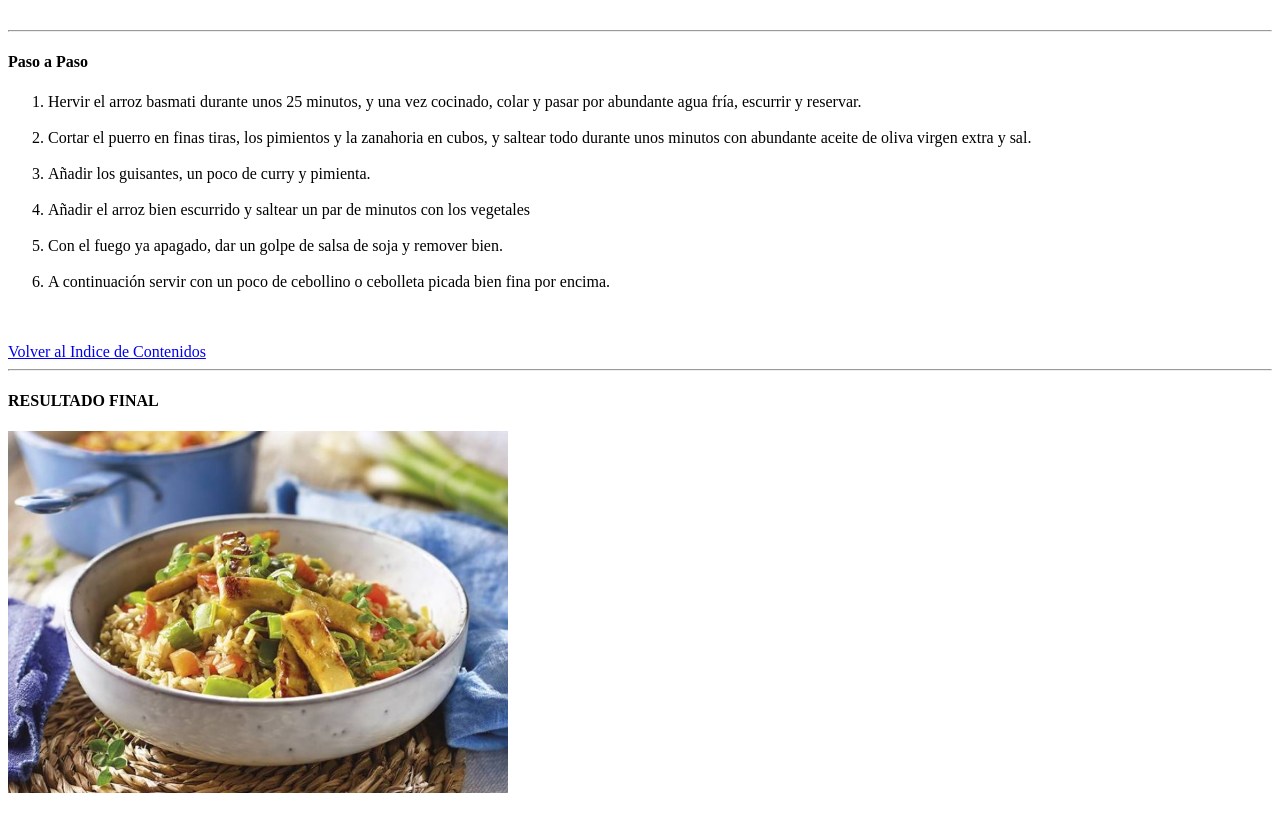
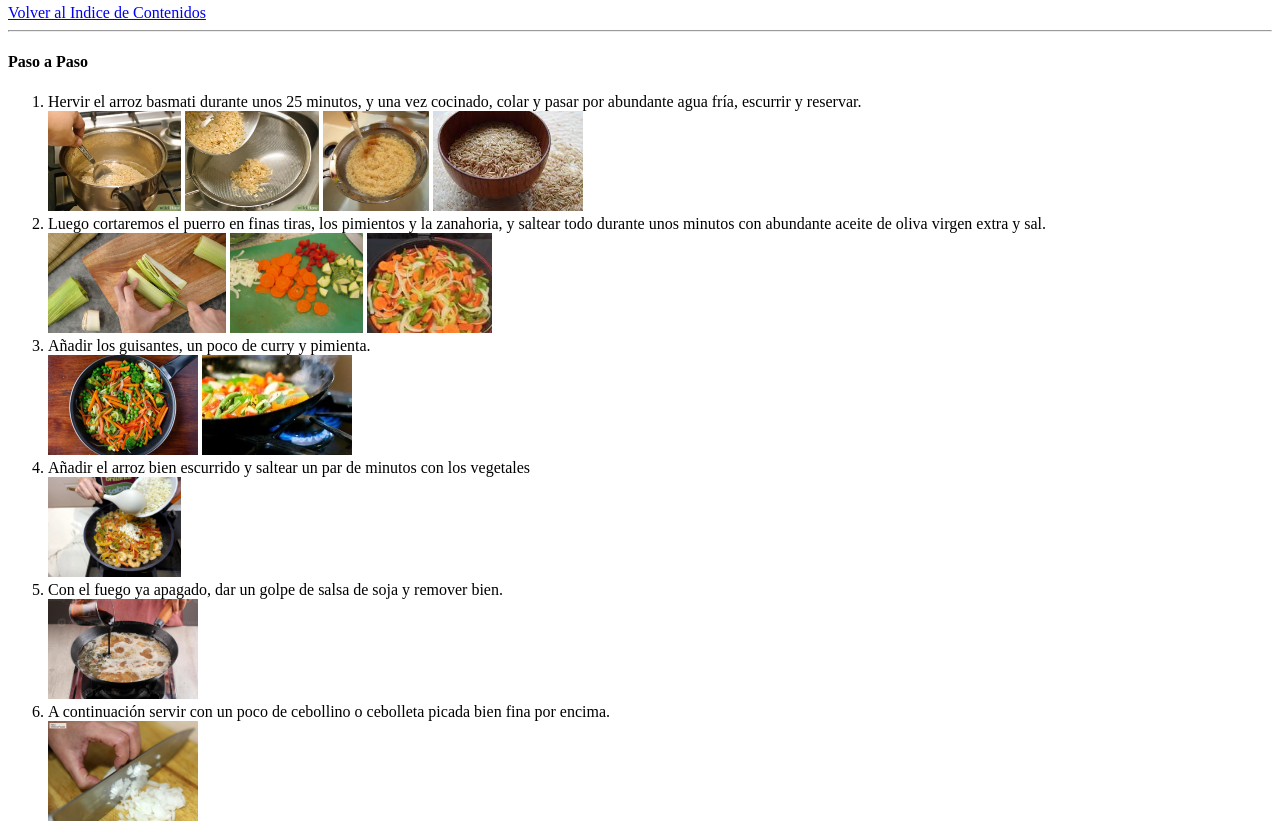
Before and after one commit to QuicoSanchez/UF1-A5-Mi-men-saludable_QuicoSanchez, a plain HTML site: page Segundo-Plato.HTML in a window 1280 px wide. Shown: the part 580-1405 px from the top of the page. Drawn offline with Linux system fonts and the light colour scheme.

Commit message:
Ultima actualizacion

```diff
--- a/Segundo-Plato.HTML
+++ b/Segundo-Plato.HTML
@@ -36,29 +36,38 @@
         <li>Agregamos <b>2 cucharadas pequeñas</b> de Tamari</li>
         <li>Ponemos <b>1 pizca</b> de Sal y Aceite de olvia virgen extra</li>
     </ul>
+    <a href="#indicedecontenidos">Volver al Indice de Contenidos</a>
     <br>
     <hr>
     <h4 id="pasoapaso">Paso a Paso</h4>
     <ol>
         <li>Hervir el arroz basmati durante unos 25 minutos, y una vez cocinado, colar y pasar por abundante agua fría, escurrir y reservar.</li>
-        <img src="" alt="">
-        <li>Cortar el puerro en finas tiras, los pimientos y la zanahoria en cubos, y saltear todo durante unos minutos con abundante aceite de oliva virgen extra y sal.</li>
-        <img src="" alt="">
+        <img src="./IMG-Pasos-Segundo-Plato/hervir-arroz.jpg" alt="hervir-arroz" height="100px">
+        <img src="./IMG-Pasos-Segundo-Plato/colar-arroz.jpg" alt="colar-arroz" height="100px">
+        <img src="./IMG-Pasos-Segundo-Plato/aguafria-arroz.jpg" alt="aguafria-arroz" height="100px">
+        <img src="./IMG-Pasos-Segundo-Plato/reservar-arroz.jpg" alt="reservar-arroz" height="100px">
+        <li>Luego cortaremos el puerro en finas tiras, los pimientos y la zanahoria, y saltear todo durante unos minutos con abundante aceite de oliva virgen extra y sal.</li>
+        <img src="./IMG-Pasos-Segundo-Plato/Cortar-puerro.jpg" alt="Cortar-puerro" height="100px">
+        <img src="./IMG-Pasos-Segundo-Plato/zanahoria y pimiento.jpg" alt="zanahoria-pimientos" height="100px">
+        <img src="./IMG-Pasos-Segundo-Plato/saltear.jpg" alt="saltear" height="100px">
         <li>Añadir los guisantes, un poco de curry y pimienta.</li>
-        <img src="" alt="">
+        <img src="./IMG-Pasos-Segundo-Plato/añadir-guisantes.jpg" alt="añadir-guisantes" height="100px">
+        <img src="./IMG-Pasos-Segundo-Plato/remover-salteado.jpg" alt="remover-salteado" height="100px">
         <li>Añadir el arroz bien escurrido y saltear un par de minutos con los vegetales</li>
-        <img src="" alt="">
+        <img src="./IMG-Pasos-Segundo-Plato/Tirar-arroz-sarten.jpg" alt="añadir-arroz" height="100px">
         <li>Con el fuego ya apagado, dar un golpe de salsa de soja y remover bien.</li>
-        <img src="" alt="">
+        <img src="./IMG-Pasos-Segundo-Plato/soja-arroz.jpg" alt="soja-arroz" height="100px">
         <li>A continuación servir con un poco de cebollino o cebolleta picada bien fina por encima.</li>
+        <img src="./IMG-Pasos-Segundo-Plato/cortar-cebollino.jpg" alt="cortar-cebollino" height="100px">
         <img src="" alt="">
 
     </ol>
+    <a href="#indicedecontenidos">Volver al Indice de Contenidos</a>
     <br>
-    <a href="#indicedecontenidos">Volver al Indice de Contenidos</a>
     <hr>
     <h4 id="resultadofinal">RESULTADO FINAL</h4>
     <img src="./IMG/Arroz-Segundo-Plato.jpg" alt="Arroz salteado y verduras variadas al curry" width="500px">
+    <a href="#indicedecontenidos">Volver al Indice de Contenidos</a>
 
 </body>
 </html>
```
Also changed, not shown: Postre.html (+3 -1 lines), Primer-Plato.html (+3 -1 lines), IMG-Pasos-Segundo-Plato/Cortar-puerro.jpg (added), IMG-Pasos-Segundo-Plato/Tirar-arroz-sarten.jpg (added), IMG-Pasos-Segundo-Plato/aguafria-arroz.jpg (added), IMG-Pasos-Segundo-Plato/añadir-guisantes.jpg (added), IMG-Pasos-Segundo-Plato/colar-arroz.jpg (added), IMG-Pasos-Segundo-Plato/cortar-cebollino.jpg (added), IMG-Pasos-Segundo-Plato/hervir-arroz.jpg (added), IMG-Pasos-Segundo-Plato/remover-salteado.jpg (added), IMG-Pasos-Segundo-Plato/reservar-arroz.jpg (added), IMG-Pasos-Segundo-Plato/saltear.jpg (added), IMG-Pasos-Segundo-Plato/soja-arroz.jpg (added), IMG-Pasos-Segundo-Plato/zanahoria y pimiento.jpg (added).
